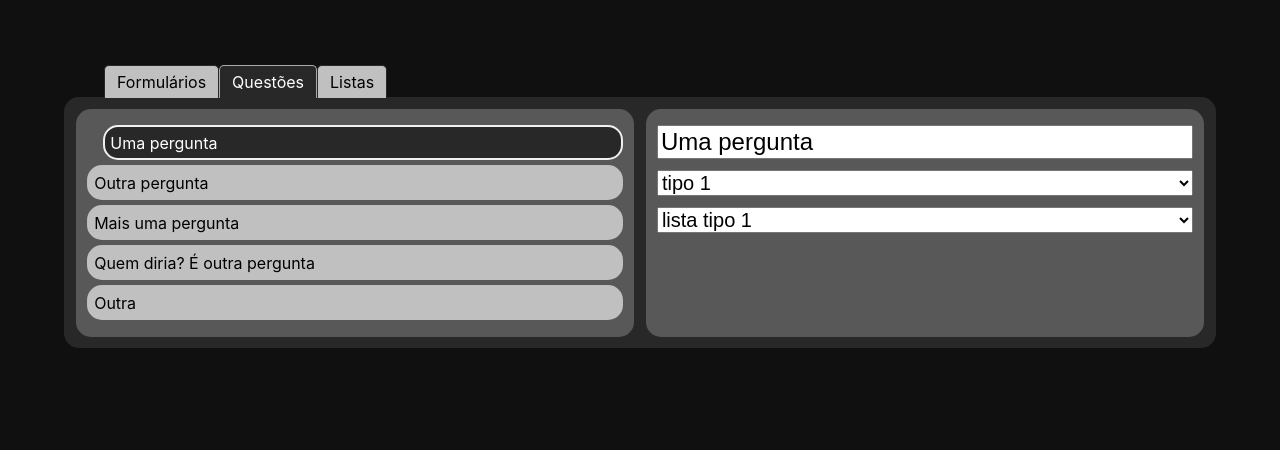
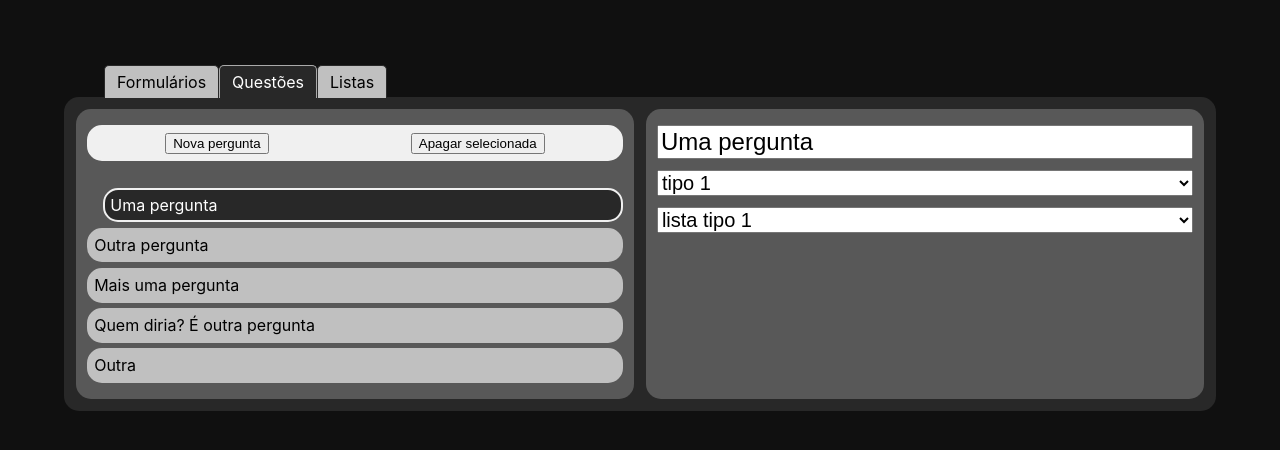
Before and after one commit to gabrielott/bd-final, a React (Create React App) app in the folder front/: page / in a window 1280 px wide. Both pictures are taken after a click on the tab "Questões". Shown: the top 450 px of the page. Built offline with nearby package versions, Linux system fonts and the light colour scheme.

Commit message:
Criação de deleção de perguntas

```diff
--- a/front/src/Questions.css
+++ b/front/src/Questions.css
@@ -21,7 +21,7 @@
 	padding: 0;
 }
 
-.qeditor-question, .qeditor-question-selected {
+.qeditor-question, .qeditor-question-selected, .qeditor-left-bar {
 	border-radius: 15px;
 	border-style: solid;
 	border-width: 2px;
@@ -48,6 +48,14 @@
 	color: white;
 }
 
+.qeditor-left-bar {
+	display: flex;
+	justify-content: space-around;
+	margin-bottom: 5%;
+	border-color: #F0F0F0;
+	background-color: #F0F0F0;
+}
+
 .qeditor-right {
 	display: flex;
 	flex-direction: column;
--- a/front/src/Questions.js
+++ b/front/src/Questions.js
@@ -12,6 +12,8 @@ class QuestionEditor extends React.Component {
 
 		this.handleInputChange = this.handleInputChange.bind(this);
 		this.handleSelect = this.handleSelect.bind(this);
+		this.handleNewQuestion = this.handleNewQuestion.bind(this);
+		this.handleDeleteQuestion = this.handleDeleteQuestion.bind(this);
 	}
 
 	handleInputChange(event) {
@@ -32,8 +34,33 @@ class QuestionEditor extends React.Component {
 		this.setState({selected: index});
 	}
 
+	handleNewQuestion() {
+		const questions = this.state.questions.slice();
+		questions.push({
+			id: "new",
+			description: "Nova pergunta",
+			type: 0,
+			list_type: 0,
+		});
+
+		this.setState({
+			questions: questions,
+			selected: questions.length - 1,
+		});
+	}
+
+	handleDeleteQuestion() {
+		const questions = this.state.questions.slice();
+		questions.splice(this.state.selected, 1);
+
+		this.setState((state, props) => ({
+			questions: questions,
+			selected: Math.max(state.selected - 1, 0),
+		}));
+	}
+
 	render() {
-		const questions = this.props.questions.map((q, i) =>
+		const questions = this.state.questions.map((q, i) =>
 			<li
 				key={i}
 				className={this.state.selected === i ? "qeditor-question-selected" : "qeditor-question"}
@@ -58,6 +85,14 @@ class QuestionEditor extends React.Component {
 		return (
 			<div className="qeditor">
 				<div className="qeditor-left">
+					<div className="qeditor-left-bar">
+						<button onClick={this.handleNewQuestion}>
+							Nova pergunta
+						</button>
+						<button onClick={this.handleDeleteQuestion}>
+							Apagar selecionada
+						</button>
+					</div>
 					<ul>
 						{questions}
 					</ul>
```
